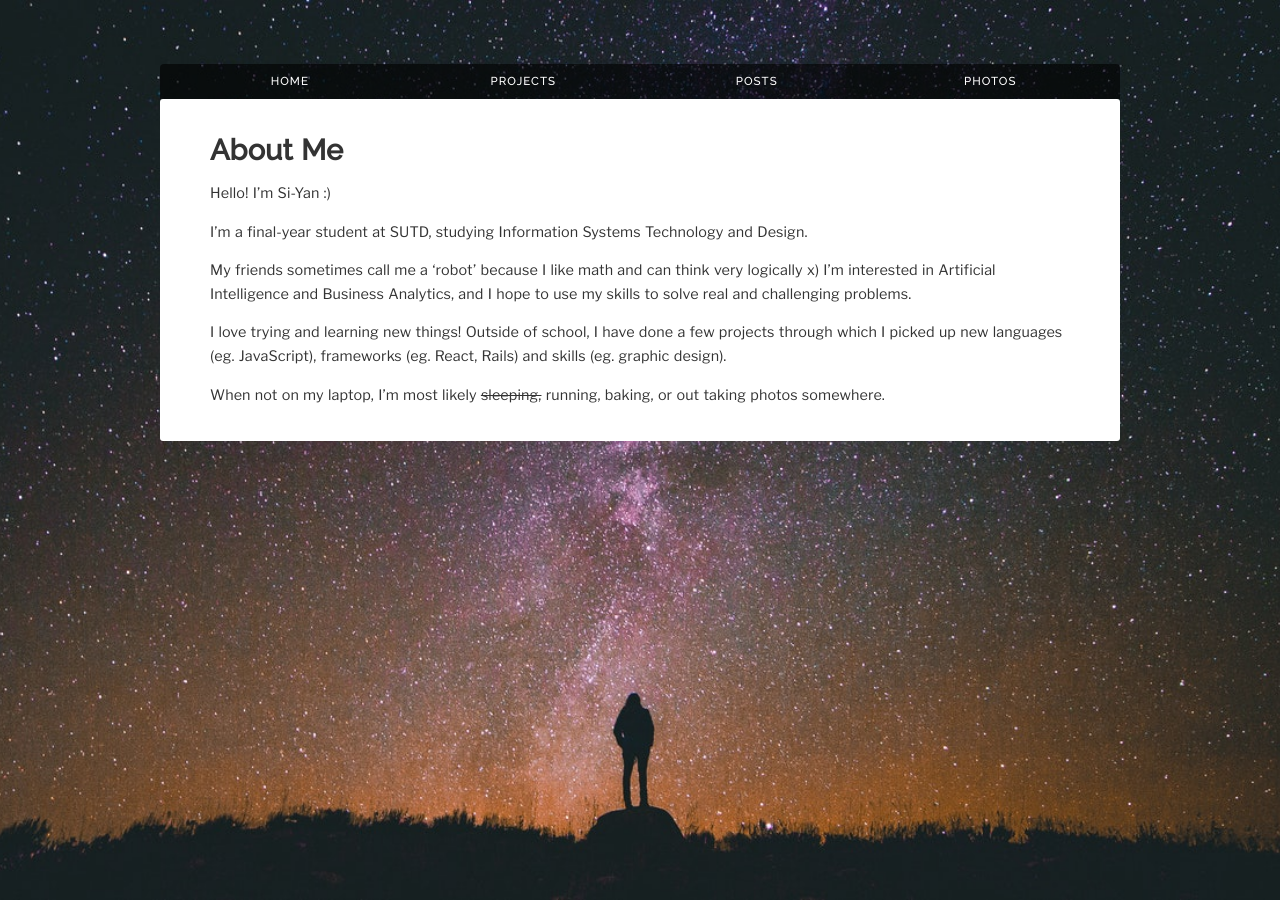
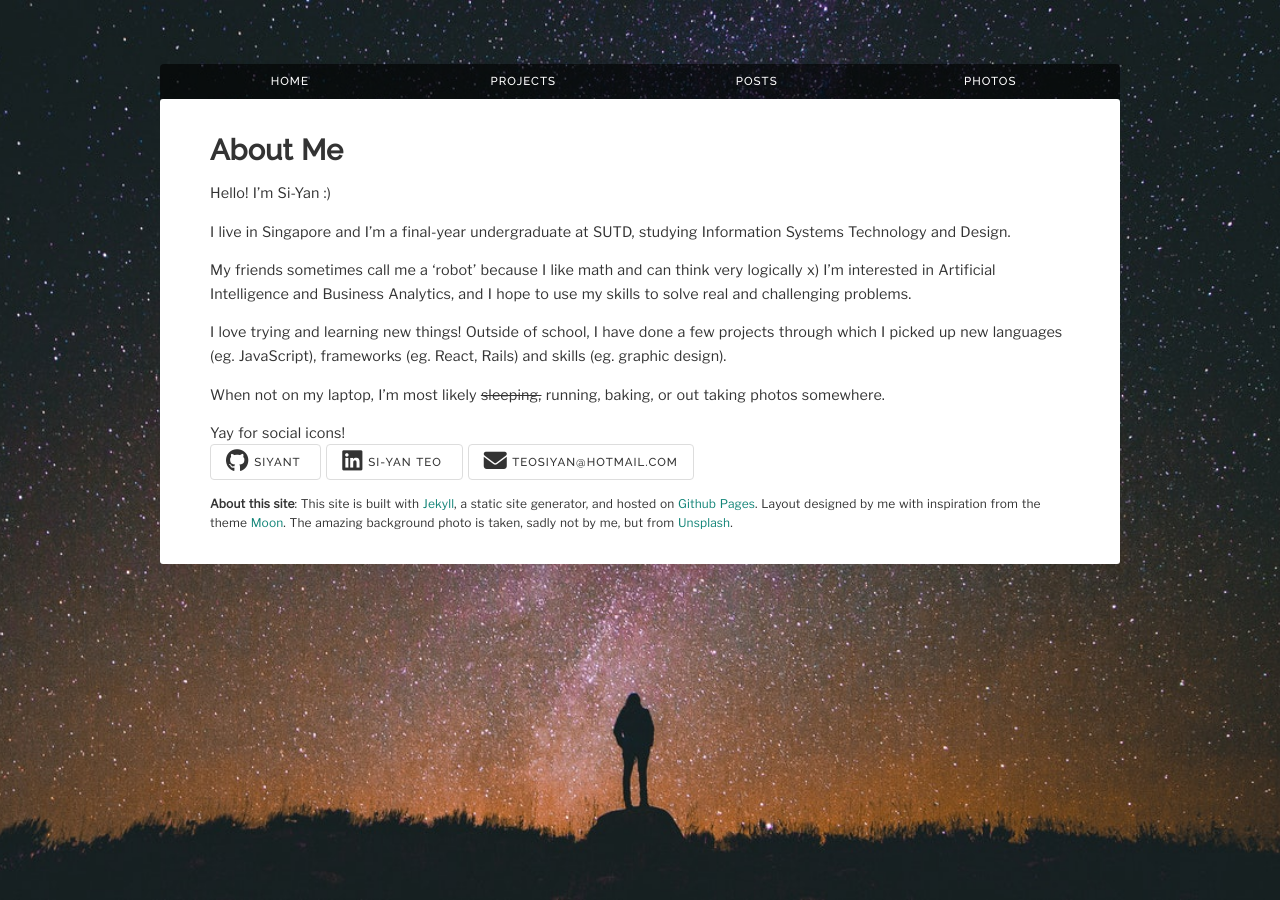
Before and after one commit to siyant/siyant.github.io, a Jekyll site: the page built from pages/about.md, in a window 1280 px wide. Built offline with Jekyll 4.4.1, drawn with Linux system fonts in a browser that asks for light colours; nearby versions of some CDN libraries.

Commit message:
Add social icons to about page

```diff
--- a/_includes/scripts.html
+++ b/_includes/scripts.html
@@ -4,6 +4,10 @@
   crossorigin="anonymous"></script>
 <script src="/assets/js/scripts.js"></script>
 
+{% if page.navtitle == 'about' %}
+<script src="https://use.fontawesome.com/c78001d543.js"></script>
+{% endif %}
+
 {% if page.layout == 'photography' %}
   <script src="/assets/js/500px.js"></script>
   <script src="/assets/js/gallery.js"></script>
--- a/_sass/main.scss
+++ b/_sass/main.scss
@@ -76,8 +76,16 @@ ol, ul {
   line-height: 2rem;
 }
 
-h1, h2, h3, h4, h5, h6 {
+h1, h2, h3, h4, h5 {
   font-family: Raleway, serif;
+}
+
+h6 {
+  font-family: inherit;
+  font-weight: normal;
+  font-size: 0.75rem;
+  line-height: 1.2rem;
+  margin: 1em 0;
 }
 
 hr {
@@ -112,13 +120,16 @@ button, .btn {
   letter-spacing: 1px;
   font-size: 0.8em;
   line-height: 3;
-  margin: 0 3px;
+  margin: 0 5px 0 0;
+  white-space: nowrap;
 
   &:nth-of-type(5n+1):hover { border-color: #9BE1E9; }
   &:nth-of-type(5n+2):hover { border-color: #C7F48B; }
   &:nth-of-type(5n+3):hover { border-color: #F5D361; }
   &:nth-of-type(5n+4):hover { border-color: #EE9957; }
   &:nth-of-type(5n+5):hover { border-color: #FD4B6E; }
+
+  i.fa { vertical-align: sub; } /* social buttons */
 }
 
 .navbar {
--- a/pages/about.md
+++ b/pages/about.md
@@ -7,10 +7,27 @@ permalink: /about
 
 Hello! I'm Si-Yan :)
 
-I'm a final-year student at SUTD, studying Information Systems Technology and Design.
+I live in Singapore and I'm a final-year undergraduate at SUTD, studying Information Systems Technology and Design.
 
 My friends sometimes call me a 'robot' because I like math and can think very logically x) I'm interested in Artificial Intelligence and Business Analytics, and I hope to use my skills to solve real and challenging problems.
 
 I love trying and learning new things! Outside of school, I have done a few projects through which I picked up new languages (eg. JavaScript), frameworks (eg. React, Rails) and skills (eg. graphic design).
 
 When not on my laptop, I'm most likely ~~sleeping,~~ running, baking, or out taking photos somewhere.
+
+Yay for social icons!
+<a class="btn" href="https://github.com/siyant/">
+  <i class="fa fa-github fa-2x" aria-hidden="true"></i>
+  siyant
+</a>
+<a class="btn" href="https://www.linkedin.com/in/siyant/">
+  <i class="fa fa-linkedin-square fa-2x" aria-hidden="true"></i>
+  Si-Yan Teo
+</a>
+<a class="btn" href="mailto:teosiyan@hotmail.com">
+  <i class="fa fa-envelope fa-2x" aria-hidden="true"></i>
+  teosiyan@hotmail.com
+</a>
+
+
+###### **About this site**: This site is built with [Jekyll](https://jekyllrb.com/), a static site generator, and hosted on [Github Pages](https://pages.github.com/). Layout designed by me with inspiration from the theme [Moon](https://github.com/TaylanTatli/Moon). The amazing background photo is taken, sadly not by me, but from [Unsplash](https://unsplash.com/photos/0LU4vO5iFpM).
```
